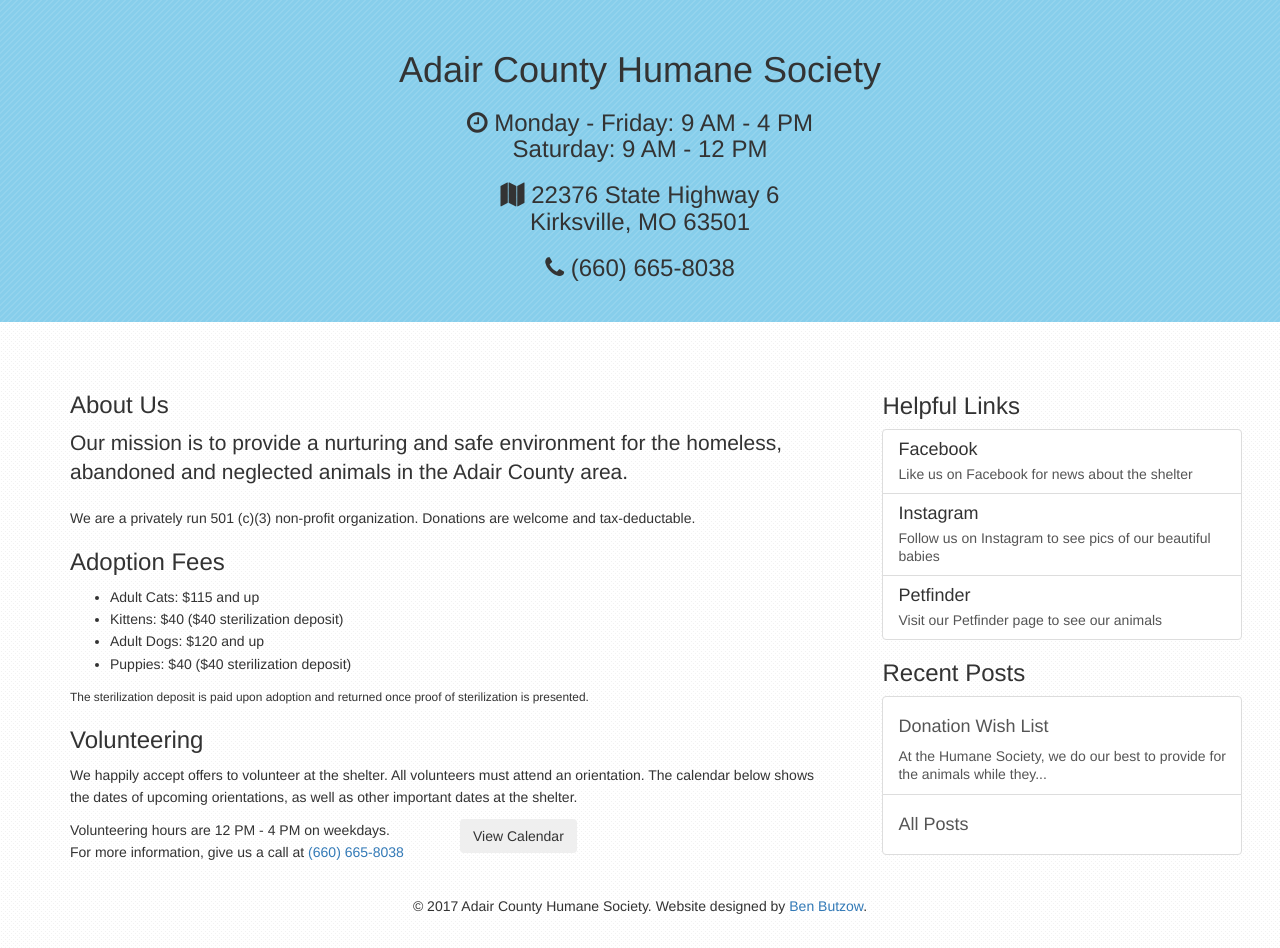
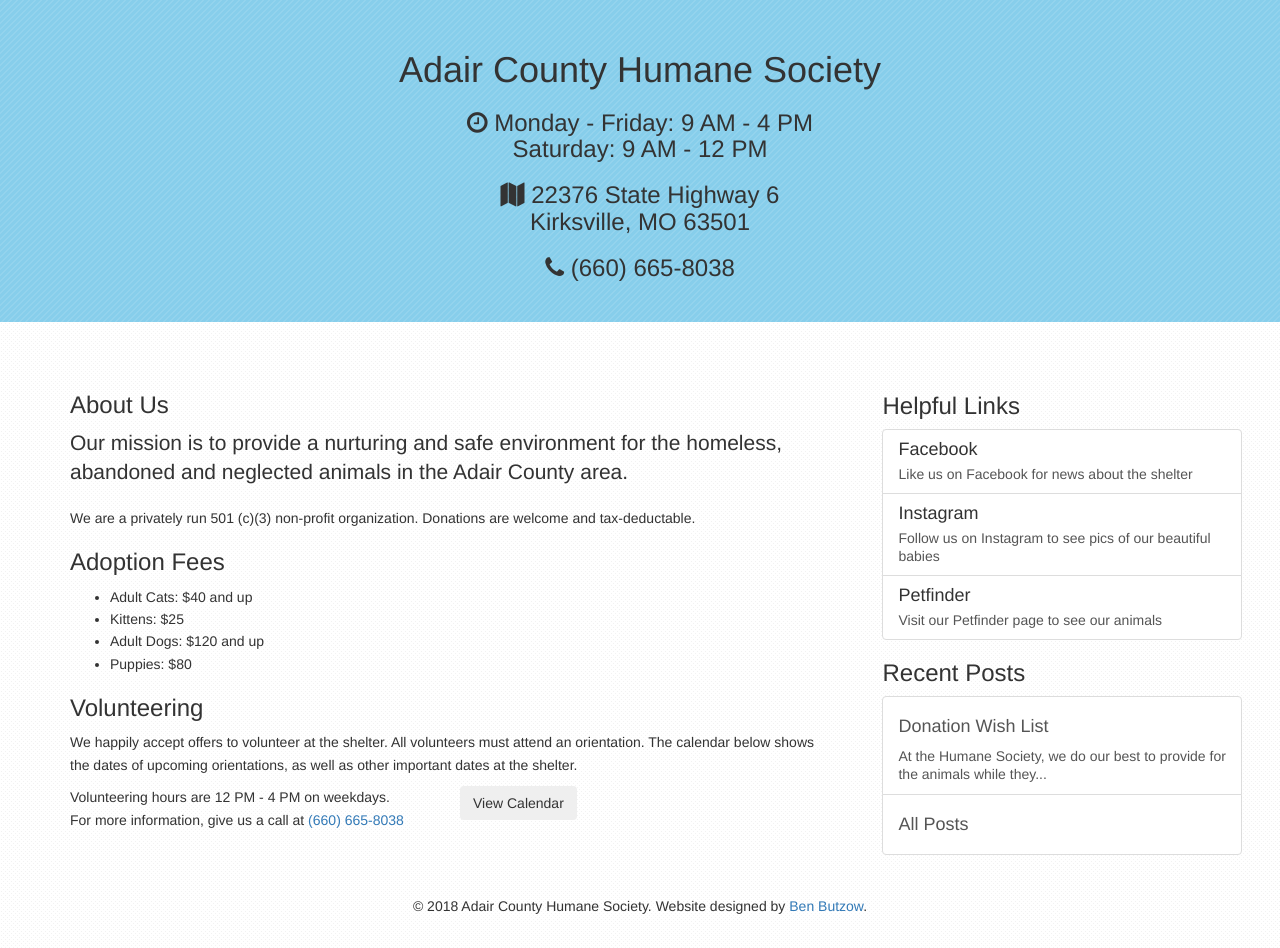
Before and after one commit to KittenCause/adaircountyhumanesociety.github.io, a Jekyll site: the page built from index.html, in a window 1280 px wide. Built offline with Jekyll 4.4.1, drawn with Linux system fonts in a browser that asks for light colours.

Commit message:
Update adoption prices

```diff
--- a/index.html
+++ b/index.html
@@ -20,11 +20,10 @@ layout: default
             <div class="adoption">
                 <h3>Adoption Fees</h3>
                 <ul>
-                    <li>Adult Cats: $115 and up</li>
-                    <li>Kittens: $40 &#40;$40 sterilization deposit&#41;</li>
+                    <li>Adult Cats: $40 and up</li>
+                    <li>Kittens: $25</li>
                     <li>Adult Dogs: $120 and up</li>
-                    <li>Puppies: $40 &#40;$40 sterilization deposit&#41;</li>
-                </ul> <small>The sterilization deposit is paid upon adoption and returned once proof of sterilization is presented.</small> </div>
+                    <li>Puppies: $80</li></div>
             <div class="volunteering">
                 <h3>Volunteering</h3>
                 <p>We happily accept offers to volunteer at the shelter. All volunteers must attend an orientation. The calendar below shows the dates of upcoming orientations, as well as other important dates at the shelter.</p>
@@ -101,5 +100,5 @@ layout: default
     </div -->
 </div>
 <footer class="container text-center">
-    <p>&copy; 2017 Adair County Humane Society. Website designed by <a href="http://butzow.me" target="_blank">Ben Butzow</a>.</p>
+    <p>&copy; 2018 Adair County Humane Society. Website designed by <a href="http://butzow.me" target="_blank">Ben Butzow</a>.</p>
 </footer>
```
